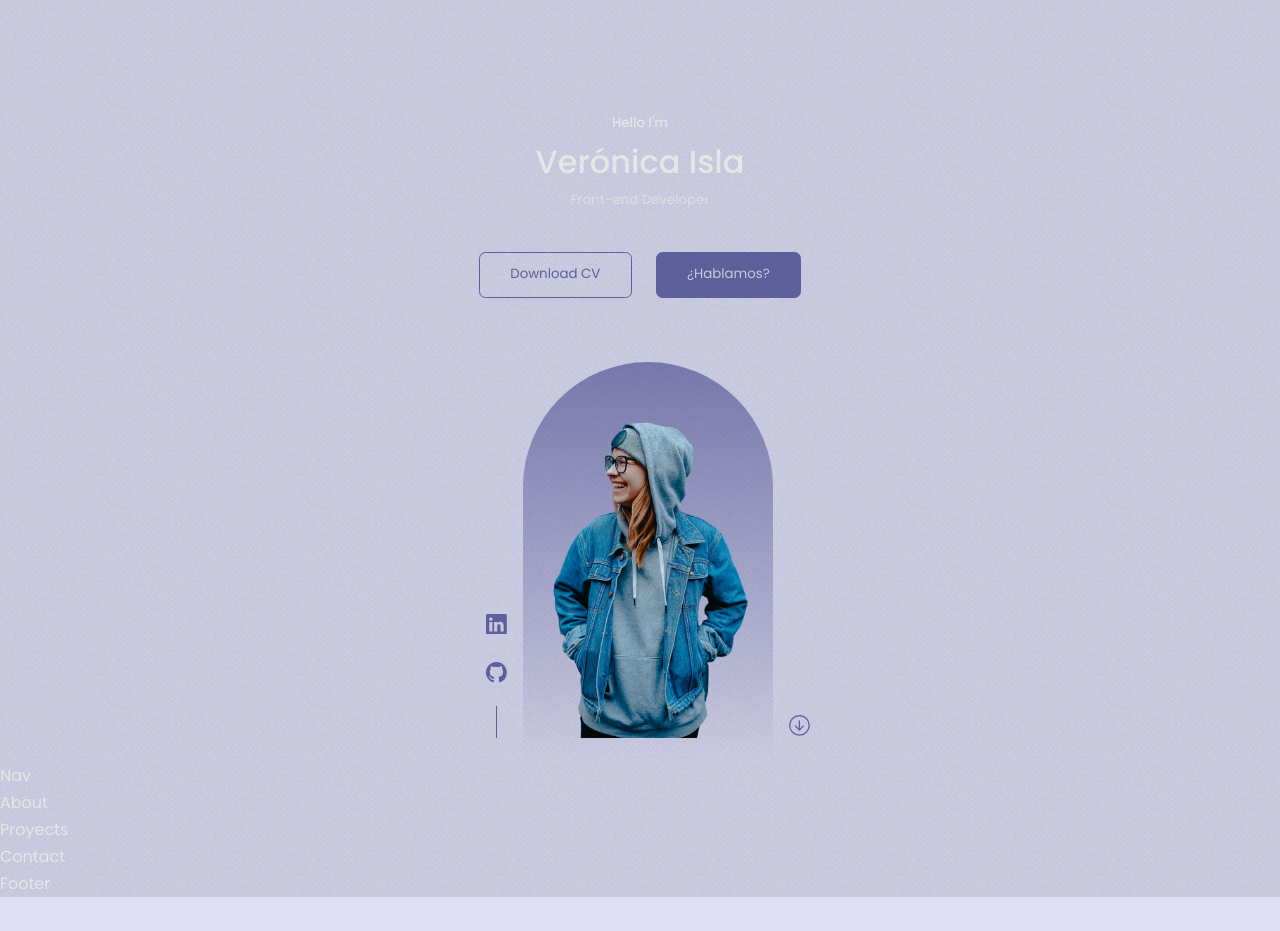
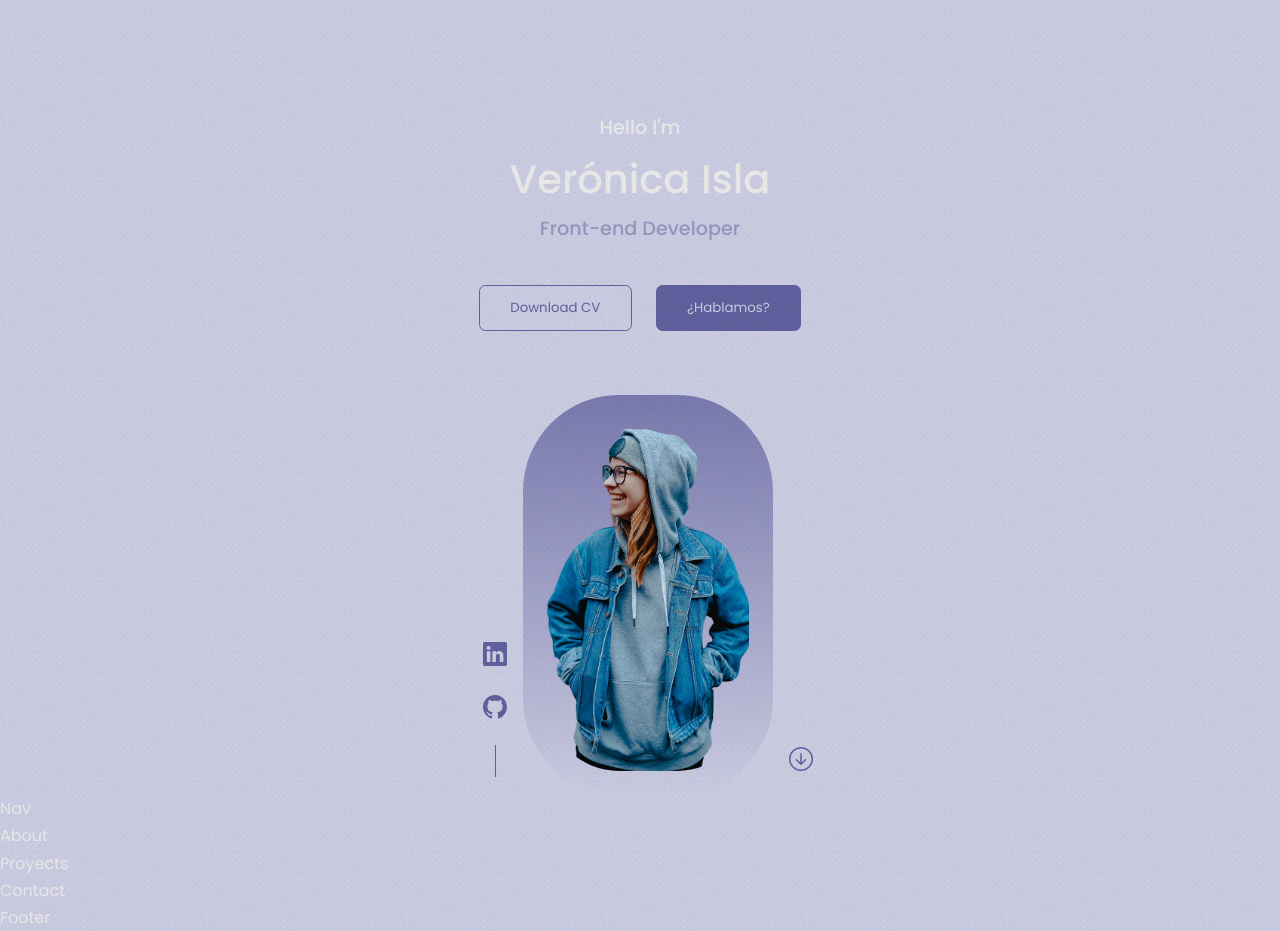
Before and after one commit to veroisla/Portfolio, a React (Create React App) app: page / in a window 1280 px wide. Before the commit the page ends 897 px from the top, so only its background shows below. Built offline with nearby package versions, Linux system fonts and the light colour scheme.

Commit message:
change size text header

```diff
--- a/src/components/Header.js
+++ b/src/components/Header.js
@@ -9,9 +9,9 @@ import HeaderSocials from './HeaderSocials';
 function Header() {
   return (
     <header className="header">
-      <h5>Hello I'm</h5>
+      <h5 className="header__hello">Hello I'm</h5>
       <h1>Verónica Isla</h1>
-      <h5 className="text-light">Front-end Developer</h5>
+      <h5 className="header__frontEnd">Front-end Developer</h5>
       <div className="header__btn--div">
         <button type="button" className="btn header__btn--cv">
           <a className="header__link--cv" href={CV} download>
--- a/src/styles/Components/Header.scss
+++ b/src/styles/Components/Header.scss
@@ -12,6 +12,17 @@
     text-align: center;
     height: 100%;
     position: relative;
+
+ //TEXT
+
+ &__hello {
+     font-size: 1.2rem;
+ }
+
+ &__frontEnd {
+     font-size: 1.2rem;
+     color: $--color-bg2;
+ }
 
  //BUTTONS
 
@@ -63,13 +74,10 @@
      width: 250px;
      height: 400px;
      margin-top: 4rem;
-     border-radius: 12rem 12rem 0 0 ;
-     background: linear-gradient($--color-img, transparent);//Gradiente fondo imagen header
-     padding: 3.8rem 1.5rem 1.5rem 1.5rem;
-    // border-radius: 1e5px;
-    // padding: 1rem;
-    // border: 0.3rem solid $--color-primary;
-
+     border-radius: 6rem 6rem 6rem 6rem ;
+    //  border-radius: 12rem 12rem 0 0  ;
+     background: linear-gradient($--color-img, transparent);//Gradiante fondo hero
+     padding: 2rem 1.5rem 1.5rem 1.5rem;
  }
 
  //SOCIAL ICONS
@@ -87,7 +95,7 @@
      margin-right: 1rem;
      margin-left: 1rem;
      margin-top: 18rem;
-     font-size: 1.3rem;
+     font-size: 1.5rem;
 
      &::after {
          content: "";
@@ -101,7 +109,7 @@
     margin-top: 25rem;
     justify-self: end;
     margin-left: 1rem;
-    font-size: 1.3rem;
+    font-size: 1.5rem;
  }
 
 }
--- a/src/styles/Core/Variables.scss
+++ b/src/styles/Core/Variables.scss
@@ -25,9 +25,9 @@ $--color-light:rgba(255, 255, 255, 0.6);
 
 
 $--color-img: hsl(239, 31%, 63%);
-$--color-bg2: hsl(239, 26%, 93%);
+$--color-bg3: hsl(239, 26%, 93%);
 $--color-primary:hsl(238, 34%, 38%);
-$--color-bg: hsl(239, 33%, 73%);
+$--color-bg2: hsl(239, 33%, 73%);
 $--color-bg: hsl(239, 60%, 92%);
 $--color-primary: hsl(239, 29%, 54%);
 
@@ -54,7 +54,6 @@ body {
     background-color: $--color-bg;
     color: $--color-white;
     line-height: 1.7;
-    // background-image: url(../../images/billie-holiday.png);
     position: relative;
 
 }
@@ -75,12 +74,9 @@ h1, h2, h3, h4, h5 {
 }
 
 h1 {
-    font-size: 2.5 rem;
+    font-size: 2.5rem;
 }
 
-.text-light {
-    color: $--color-light;
-}
 
 .btn {
     width: max-content;
@@ -97,6 +93,8 @@ img {
     object-fit: cover; // Como una imagen se tiene que redimensionar para ajustarse a su contenedor. Con cover el contenido se dimensiona para mantener su relación de aspecto
 }
 
+//TEXTURE BACKGROUND WEB
+
 .paperOverlay {
     position: absolute;
     top: 0;
```
